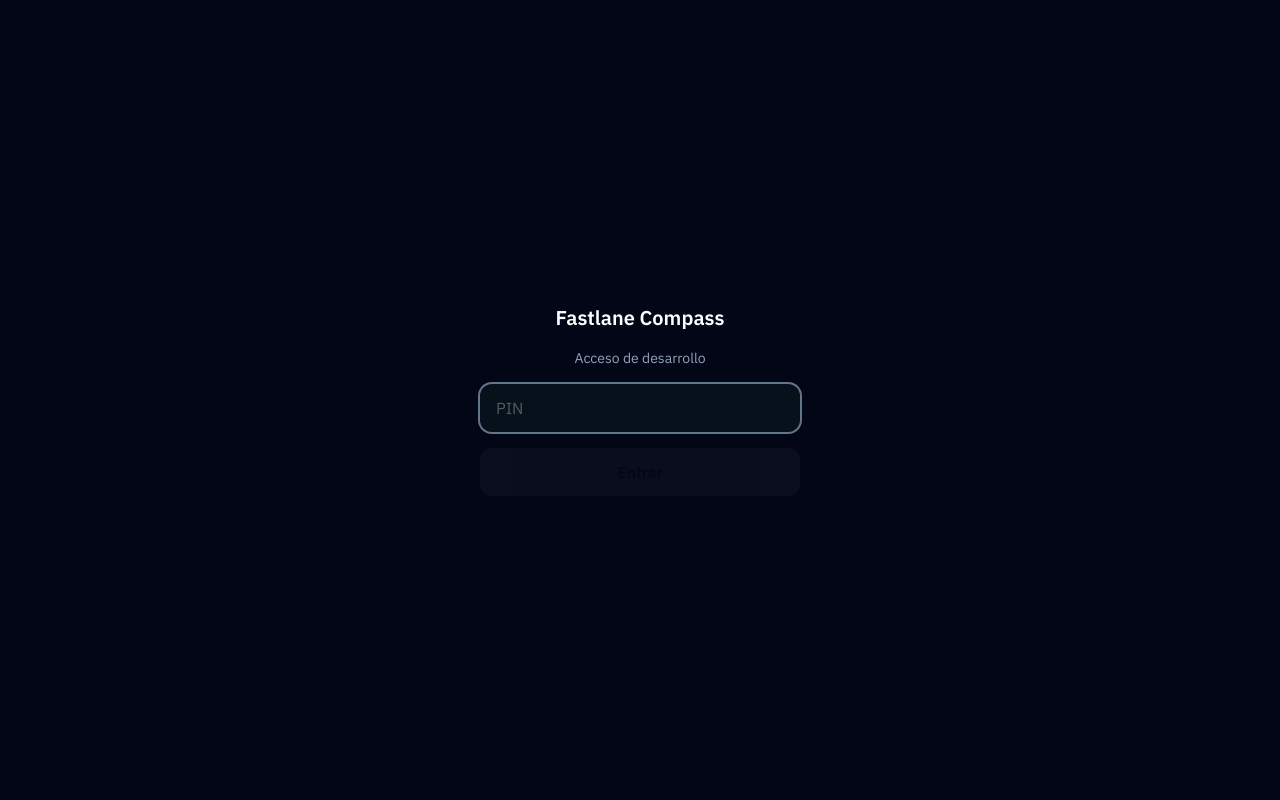
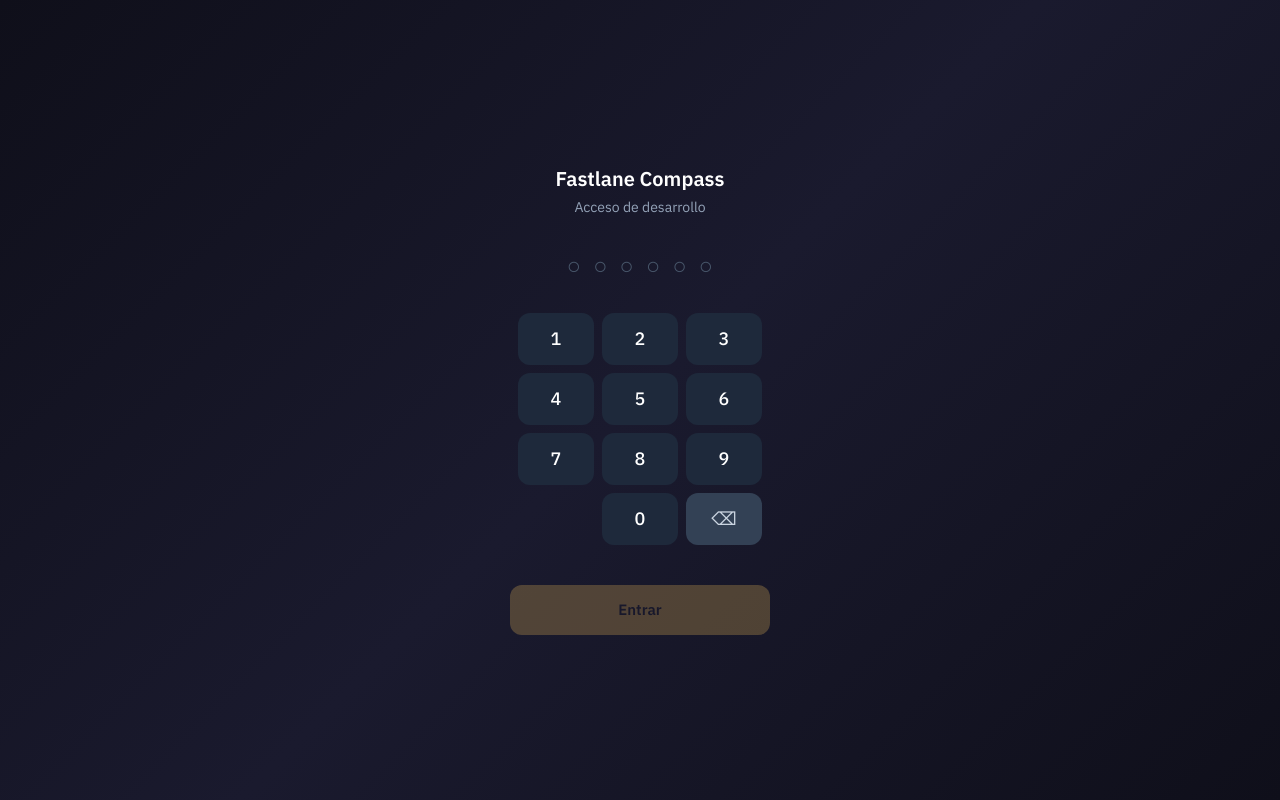
Before and after one commit to LuisC95/freedom_pocket, a Next.js app: page /dev-login in a window 1280 px wide. Built offline with nearby package versions, Linux system fonts and the light colour scheme.

Commit message:
feat: numeric keypad + high-contrast button on dev PIN screen

```diff
--- a/src/app/dev-login/page.tsx
+++ b/src/app/dev-login/page.tsx
@@ -1,19 +1,38 @@
 'use client'
 
-import { Suspense, useState } from 'react'
+import { Suspense, useState, useRef } from 'react'
 import { useSearchParams, useRouter } from 'next/navigation'
 import { validateDevPin } from './actions'
+
+const KEYS = [
+  ['1', '2', '3'],
+  ['4', '5', '6'],
+  ['7', '8', '9'],
+  ['', '0', '⌫'],
+]
 
 function DevLoginForm() {
   const router = useRouter()
   const [pin, setPin] = useState('')
   const [error, setError] = useState(false)
   const [loading, setLoading] = useState(false)
+  const inputRef = useRef<HTMLInputElement>(null)
   const searchParams = useSearchParams()
   const from = searchParams.get('from') || '/dashboard'
 
+  function handleKey(key: string) {
+    if (key === '⌫') {
+      setPin(prev => prev.slice(0, -1))
+      setError(false)
+    } else if (pin.length < 6) {
+      setPin(prev => prev + key)
+      setError(false)
+    }
+  }
+
   async function handleSubmit(e: React.FormEvent) {
     e.preventDefault()
+    if (pin.length < 4) return
     setLoading(true)
     setError(false)
 
@@ -33,25 +52,85 @@ function DevLoginForm() {
     }
   }
 
+  const pinDots = Array.from({ length: 6 }, (_, i) =>
+    i < pin.length ? '●' : '○'
+  )
+
+  function handleInputChange(e: React.ChangeEvent<HTMLInputElement>) {
+    const val = e.target.value.replace(/\D/g, '').slice(0, 6)
+    setPin(val)
+    setError(false)
+  }
+
   return (
-    <form onSubmit={handleSubmit} className="flex flex-col gap-4 w-80">
-      <h1 className="text-white text-xl font-semibold text-center">
-        Fastlane Compass
-      </h1>
-      <p className="text-slate-400 text-sm text-center">Acceso de desarrollo</p>
+    <form onSubmit={handleSubmit} className="flex flex-col items-center gap-8 w-80">
+      <div className="text-center">
+        <h1 className="text-white text-xl font-semibold">Fastlane Compass</h1>
+        <p className="text-slate-400 text-sm mt-1">Acceso de desarrollo</p>
+      </div>
+
+      {/* Indicador PIN */}
+      <div className="flex gap-3 items-center justify-center">
+        {pinDots.map((dot, i) => (
+          <span
+            key={i}
+            className={`text-2xl font-mono transition-colors ${
+              i < pin.length ? 'text-white' : 'text-slate-600'
+            }`}
+          >
+            {dot}
+          </span>
+        ))}
+      </div>
+
+      {error && (
+        <p className="text-red-400 text-sm text-center -mt-4">PIN incorrecto</p>
+      )}
+
+      {/* Input oculto para soportar autofill + teclado físico */}
       <input
+        ref={inputRef}
         type="password"
-        placeholder="PIN"
+        inputMode="numeric"
+        pattern="[0-9]*"
+        autoComplete="one-time-code"
         value={pin}
-        onChange={e => { setPin(e.target.value); setError(false) }}
-        className="bg-slate-800 text-white rounded-lg px-4 py-3 outline-none focus:ring-2 focus:ring-slate-500"
+        onChange={handleInputChange}
+        className="absolute opacity-0 pointer-events-none"
         autoFocus
       />
-      {error && <p className="text-red-400 text-sm text-center">PIN incorrecto</p>}
+
+      {/* Teclado numérico */}
+      <div className="w-full max-w-[260px]">
+        {KEYS.map((row, ri) => (
+          <div key={ri} className="flex gap-2 mb-2 justify-center">
+            {row.map((key) =>
+              key === '' ? (
+                <div key="empty" className="w-[76px] h-[52px]" />
+              ) : (
+                <button
+                  key={key}
+                  type="button"
+                  onClick={() => handleKey(key)}
+                  className={`w-[76px] h-[52px] rounded-xl text-lg font-medium transition-all active:scale-95 ${
+                    key === '⌫'
+                      ? 'bg-slate-700 text-slate-300 hover:bg-slate-600'
+                      : 'bg-slate-800 text-white hover:bg-slate-700'
+                  }`}
+                >
+                  {key}
+                </button>
+              )
+            )}
+          </div>
+        ))}
+      </div>
+
+      {/* Botón entrar */}
       <button
         type="submit"
-        disabled={loading || !pin}
-        className="bg-white text-slate-950 font-medium rounded-lg py-3 hover:bg-slate-200 transition-colors disabled:opacity-50"
+        disabled={loading || pin.length < 4}
+        className="w-full max-w-[260px] bg-[#D4A853] text-[#1A1A2E] font-semibold rounded-xl py-3.5 text-[15px] hover:bg-[#E0B860] active:bg-[#C49A48] transition-all disabled:opacity-30 disabled:cursor-not-allowed"
       >
         {loading ? 'Verificando...' : 'Entrar'}
       </button>
@@ -61,7 +140,7 @@ function DevLoginForm() {
 
 export default function DevLogin() {
   return (
-    <div className="min-h-screen flex items-center justify-center bg-slate-950">
+    <div className="min-h-screen flex items-center justify-center" style={{ background: 'linear-gradient(135deg, #0F0F1A 0%, #1A1A2E 50%, #0F0F1A 100%)' }}>
       <Suspense>
         <DevLoginForm />
       </Suspense>
```
Also changed, not shown: 1 other file (tests, documents, lock files or other folders).
